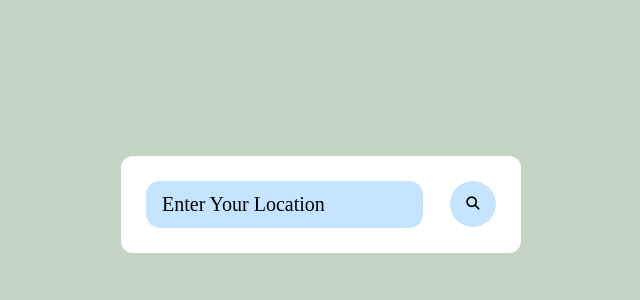
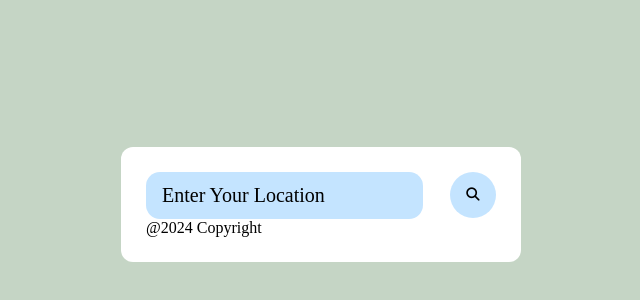
Before and after one commit to Piyush-T02/Gagan_Dekho, a plain HTML site: page index.html in a window 1280 px wide. Shown: the part 204-504 px from the top of the page, without its empty margins (319-959 px from the left). Drawn offline with Linux system fonts and the light colour scheme.

Commit message:
Update index.html
Change in footer and name of the website

```diff
--- a/index.html
+++ b/index.html
@@ -3,7 +3,7 @@
 <head>
     <meta charset="UTF-8">
     <meta name="viewport" content="width=device-width, initial-scale=1.0">
-    <title>Weather App</title>
+    <title>Gagan Dekho</title>
     <link rel="stylesheet" href="style.css">
 </head>
 <body>
@@ -43,6 +43,11 @@
                 </div>
             </div>
         </div>
+        <footer class="text-center text-lg-start d-flex justify-content-between">
+            <div class="text-center p-3 footer">
+              <a class="text-dark" >@2024 Copyright</a>
+            </div>
+        </footer>
     </div>
     <script src="./index.js"></script>
     <script src="https://kit.fontawesome.com/296f833d56.js" crossorigin="anonymous"></script>
```
